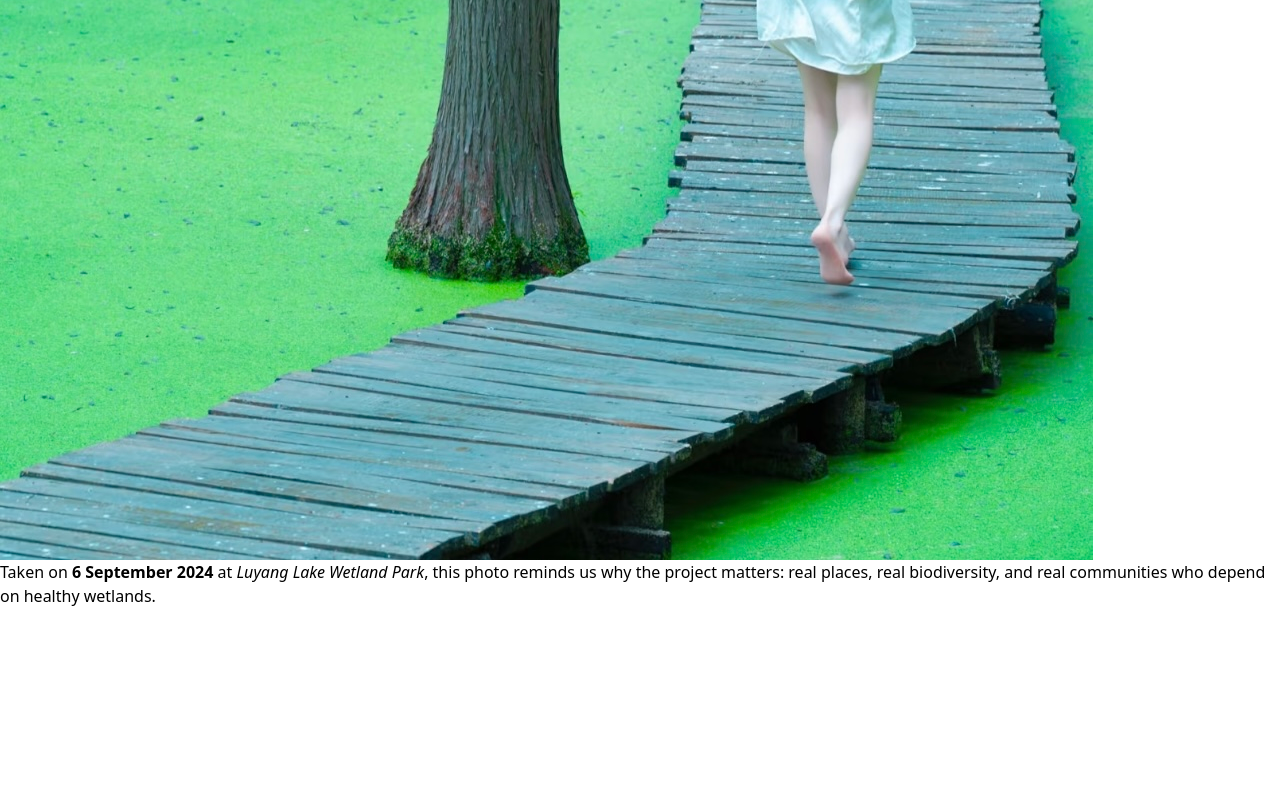
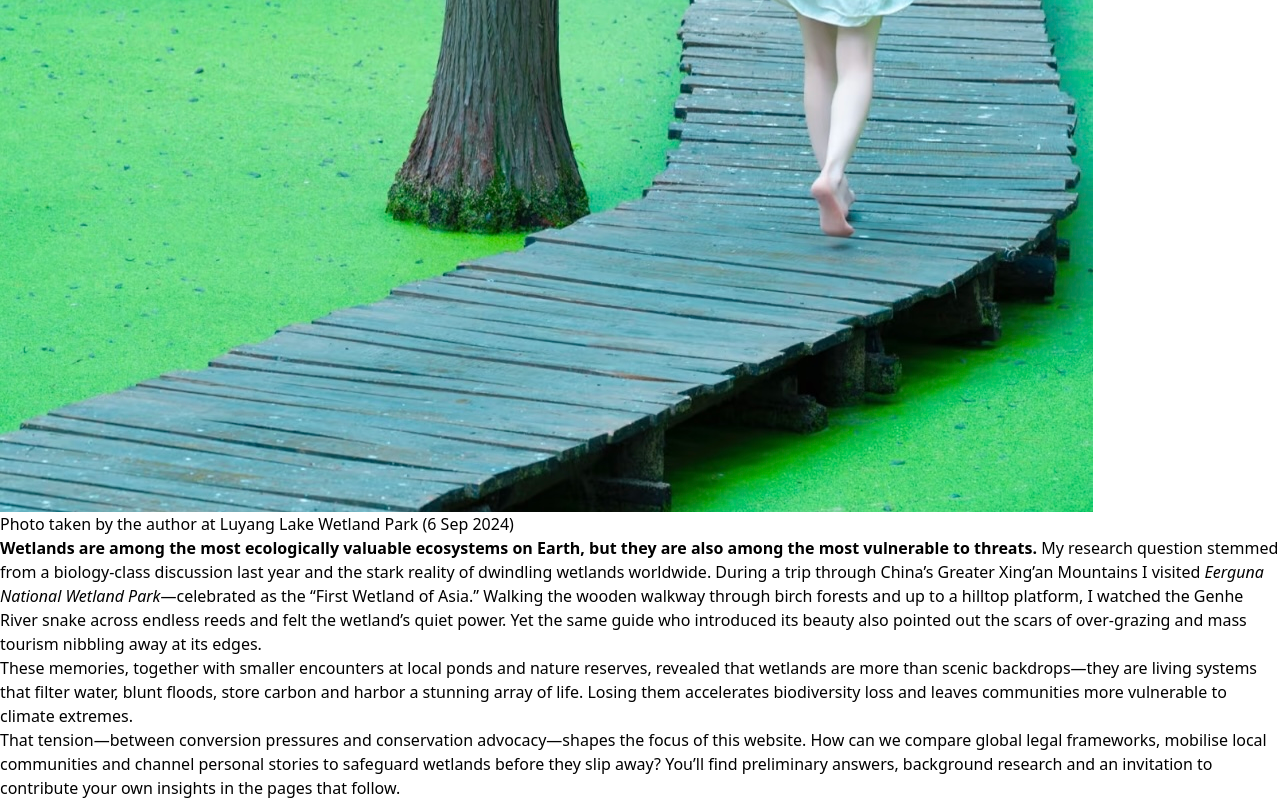
Before and after one commit to Jiaaa1/wetland-conservation-site, a Next.js app: page /about in a window 1280 px wide. Shown: the part 993-1793 px from the top of the page. Before the commit the page ends 1601 px from the top, so only its background shows below. Built offline with nearby package versions, Linux system fonts and the light colour scheme.

Commit message:
Update page.tsx

```diff
--- a/app/about/page.tsx
+++ b/app/about/page.tsx
@@ -11,29 +11,57 @@ export default function AboutPage() {
         <Button>&larr; Home</Button>
       </Link>
 
-      {/* 项目介绍 */}
-      <section className="max-w-3xl mx-auto space-y-6">
-        <h1 className="text-4xl font-bold">About This Project</h1>
+      {/* 页面标题 */}
+      <h1 className="text-4xl font-bold mb-6 text-center">
+        About This Project
+      </h1>
+
+      {/* 个人照片 */}
+      <figure className="max-w-3xl mx-auto mb-8">
+        <img
+          src="/about_team.jpg"
+          alt="Jiayi Liu standing beside the boardwalk in Luyang Lake Wetland Park, September 6 2024"
+          className="rounded-xl w-full object-cover shadow-md"
+        />
+        <figcaption className="text-sm text-green-700 mt-2 text-center">
+          Photo taken by the author at Luyang Lake Wetland Park (6 Sep 2024)
+        </figcaption>
+      </figure>
+
+      {/* 叙述段落（加入人情味） */}
+      <section className="prose prose-green max-w-3xl mx-auto leading-relaxed">
+        <p>
+          <strong>Wetlands are among the most ecologically valuable
+          ecosystems on Earth, but they are also among the most vulnerable
+          to threats.</strong> My research question stemmed from a biology-class
+          discussion last year and the stark reality of dwindling wetlands
+          worldwide. During a trip through China’s Greater Xing’an Mountains
+          I visited <em>Eerguna National Wetland Park</em>—celebrated as the
+          “First Wetland of Asia.” Walking the wooden walkway through birch
+          forests and up to a hilltop platform, I watched the Genhe River
+          snake across endless reeds and felt the wetland’s quiet power. Yet
+          the same guide who introduced its beauty also pointed out the
+          scars of over-grazing and mass tourism nibbling away at its
+          edges.
+        </p>
 
         <p>
-          This website began as a small personal initiative to make wetland
-          science approachable. Each page combines academic research with field
-          observations, hoping to inspire students, policy-makers and everyday
-          visitors to protect these fragile ecosystems.
+          These memories, together with smaller encounters at local ponds
+          and nature reserves, revealed that wetlands are more than scenic
+          backdrops—they are living systems that filter water, blunt floods,
+          store carbon and harbor a stunning array of life. Losing them
+          accelerates biodiversity loss and leaves communities more
+          vulnerable to climate extremes.
         </p>
 
-        {/* 团队照片 */}
-        <img
-          src="/about_team.jpg"
-          alt="Panoramic view of Luyang Lake Wetland Park shot on 6 September 2024 by Jiayi Liu"
-          className="rounded-xl w-full object-cover"
-        />
-
         <p>
-          Taken on <strong>6 September 2024</strong> at <em>Luyang Lake Wetland
-          Park</em>, this photo reminds us why the project matters: real places,
-          real biodiversity, and real communities who depend on healthy
-          wetlands.
+          That tension—between conversion pressures and conservation
+          advocacy—shapes the focus of this website. How can we compare
+          global legal frameworks, mobilise local communities and channel
+          personal stories to safeguard wetlands before they slip away?
+          You’ll find preliminary answers, background research and an
+          invitation to contribute your own insights in the pages that
+          follow.
         </p>
       </section>
     </main>
```
